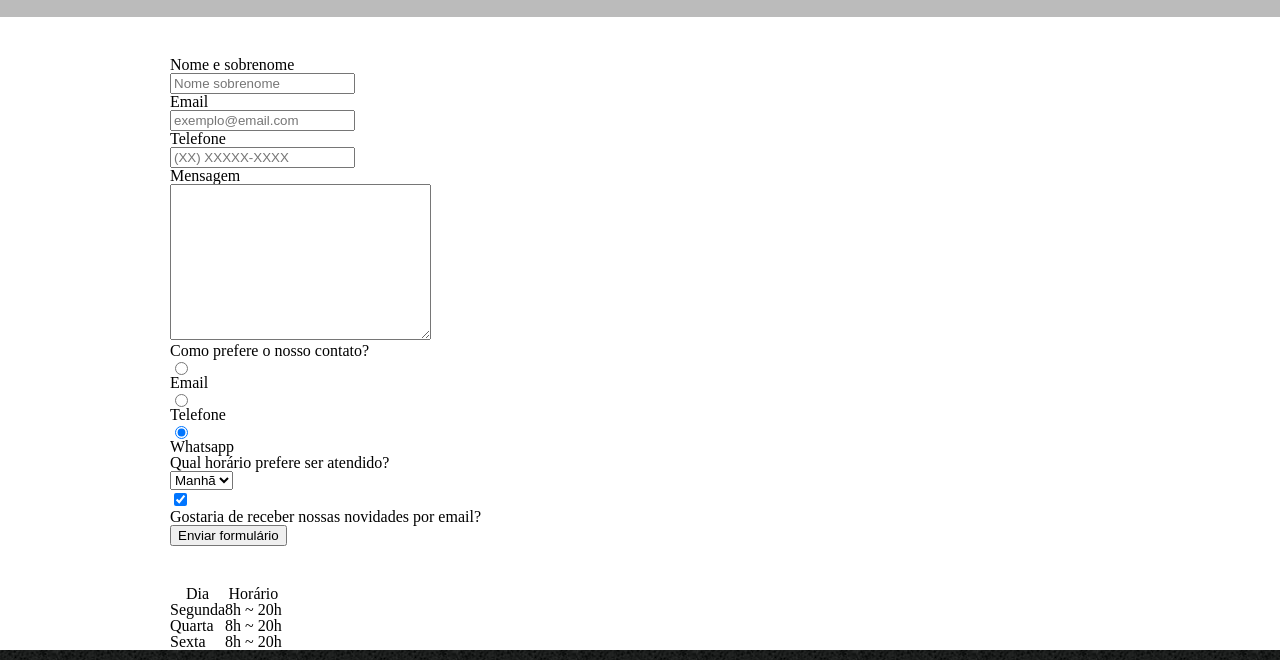
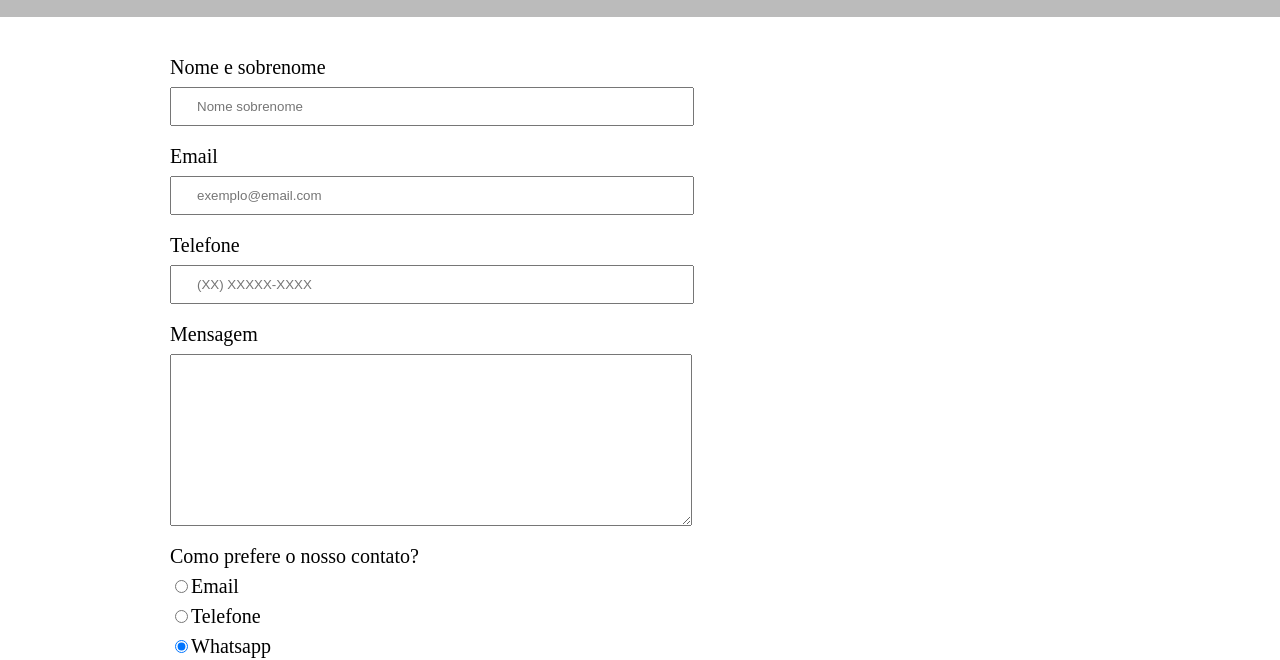
Before and after one commit to chapeux/Barbearia-alura, a plain HTML site: page contato.html in a window 1280 px wide. Shown: the part 276-936 px from the top of the page. Drawn offline with Linux system fonts and the light colour scheme.

Commit message:
Update style.css

```diff
--- a/style.css
+++ b/style.css
@@ -97,10 +97,52 @@ form {
 	margin: 40px 0;
 }
 
-form label {
+form label, form legend {
 	display:block;
+	font-size: 20px;
+	margin: 0 0 10px;
 }
 
-form input {
+.input-padrao {
 	display:block;
+	margin: 0 0 20px;
+	padding: 10px 25px;
+	width: 50%;
 }
+
+.checkbox {
+	margin: 20px 0;
+}
+
+.enviar {
+	width: 40%;
+	padding: 15px 0;
+	background: orange;
+	color: white;
+	font-weight: bold;
+	font-size: 18px;
+	border: none;
+	border-radius: 5px;
+	transition: 0.5s;
+	cursor: pointer;
+}
+
+.enviar:hover {
+	background: darkorange;
+	transform: scale(1.1);
+}
+
+table {
+	margin: 20px 0 40px;
+}
+
+thead {
+	background: #555555;
+	color: white;
+	font-weight: bold;
+}
+
+td, th {
+	border: 1px solid #000000;
+	padding: 8px 15px;
+}
```
